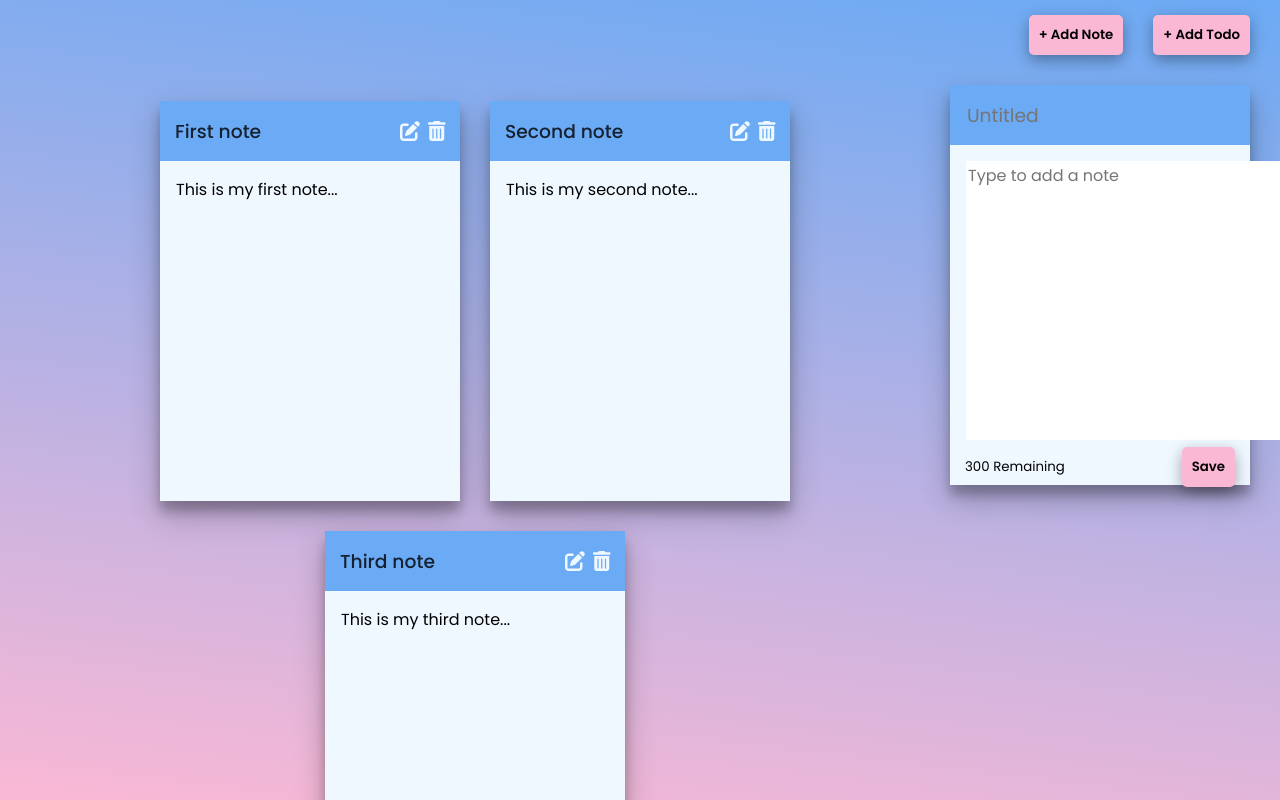
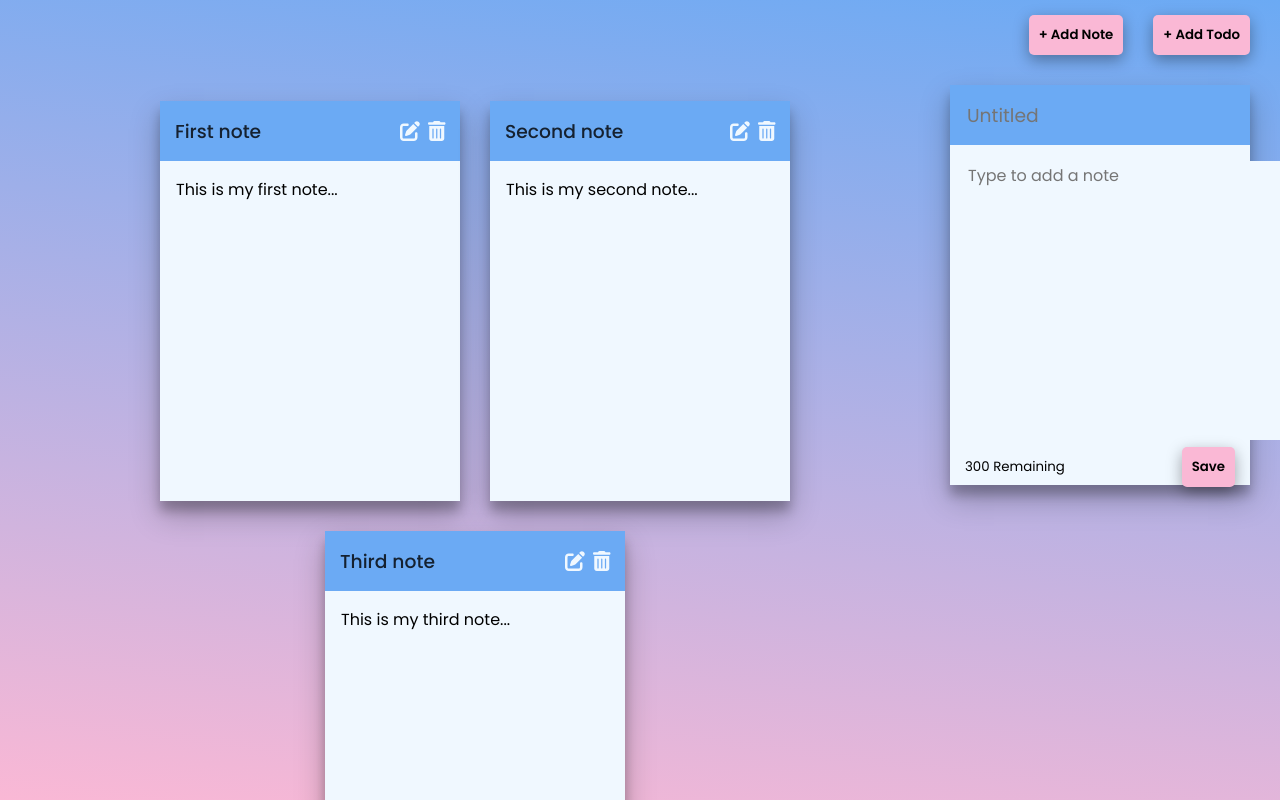
Before and after one commit to marijahavaic/notes-todo-app, a React (Create React App) app: page / in a window 1280 px wide. Shown: the top 800 px of the page. Built offline with nearby package versions, Linux system fonts and the light colour scheme.

Commit message:
Add cursor pointer to buttons

```diff
--- a/src/App.css
+++ b/src/App.css
@@ -19,6 +19,7 @@
 }
 
 .App button {
+  cursor: pointer;
   border: none;
   margin: 15px;
   padding: 10px;
--- a/src/Style/Note.css
+++ b/src/Style/Note.css
@@ -13,6 +13,11 @@ textarea {
     resize: none;
     font-family: inherit;
     font-size: inherit;
+    background-color: aliceblue;
+}
+
+textarea:focus {
+    outline: none;
 }
 
 textarea:placeholder-shown {
```
